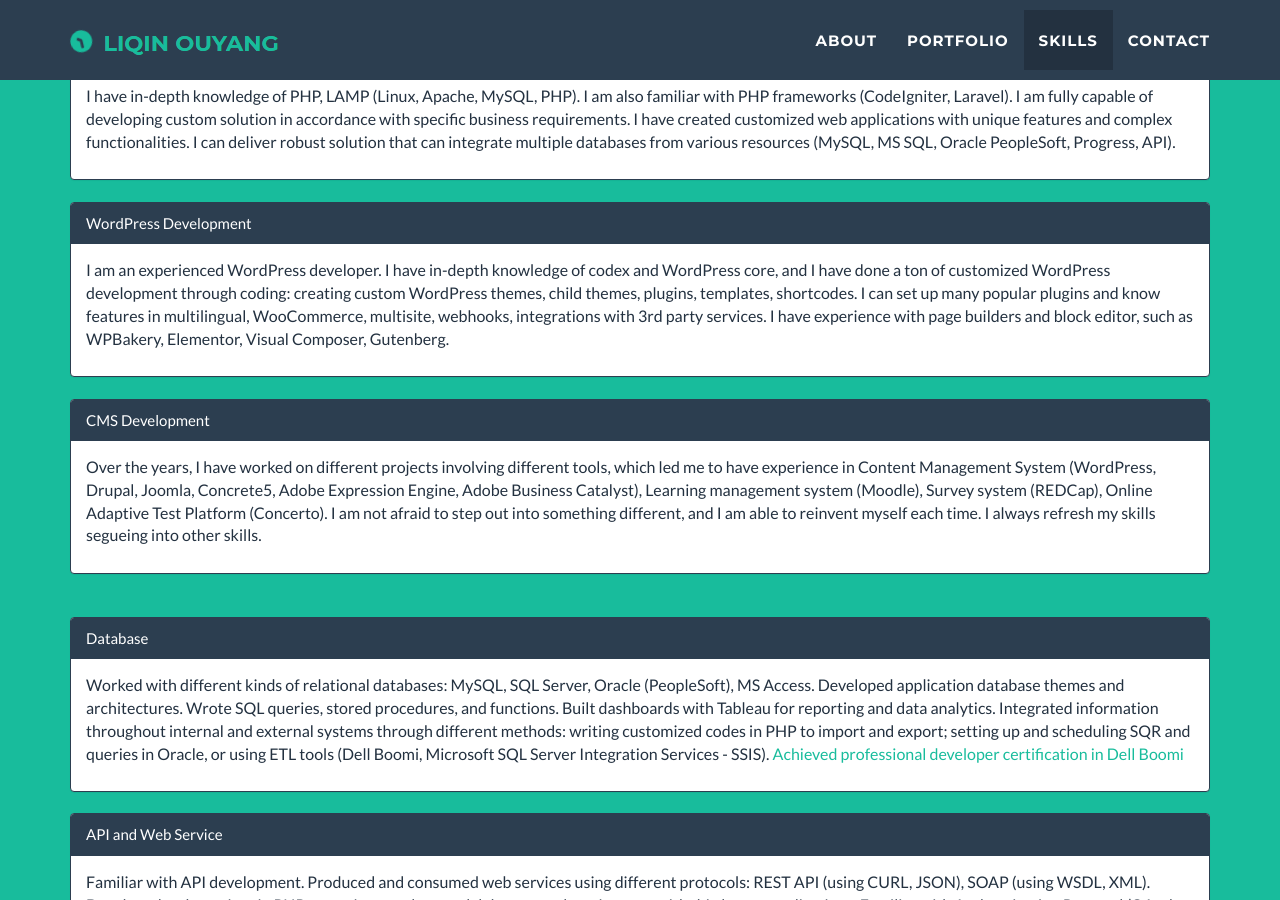
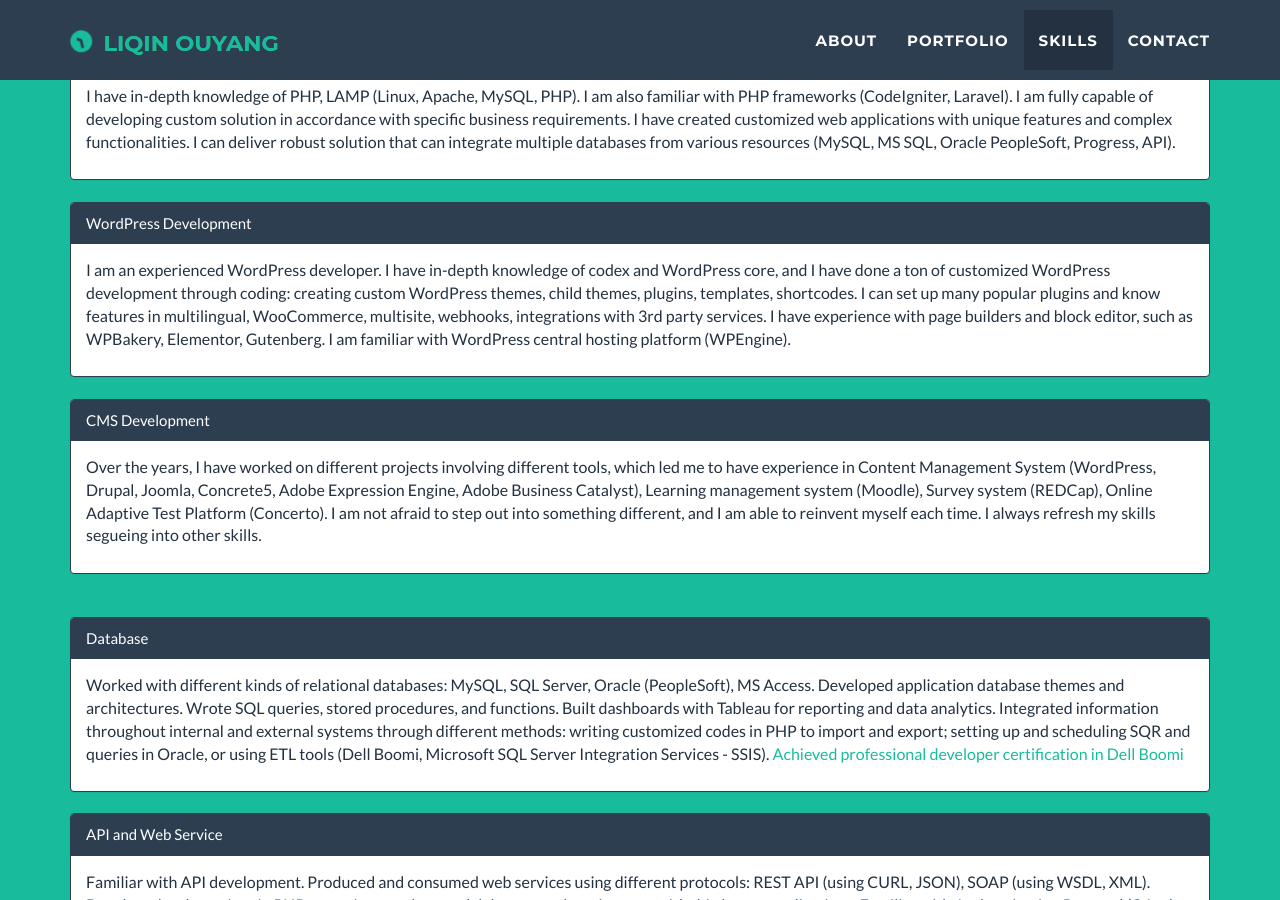
Before and after one commit to hbxtoylq/hbxtoylq.github.io, a Jekyll site: the page built from index.html, in a window 1280 px wide and 900 px high, scrolled down 3483 px. Built offline with Jekyll 4.4.1, drawn with Linux system fonts in a browser that asks for light colours; nearby versions of some CDN libraries.

Commit message:
Update about.html

```diff
--- a/_includes/about.html
+++ b/_includes/about.html
@@ -38,7 +38,7 @@
       I am an experienced WordPress developer. I have in-depth knowledge of codex and WordPress core,
       and I have done a ton of customized WordPress development through coding: creating custom WordPress themes, child themes, plugins, templates, shortcodes.
        I can set up many popular plugins and know features in multilingual, WooCommerce, multisite, webhooks, integrations with 3rd party services. I have experience with
-      page builders and block editor, such as WPBakery, Elementor, Visual Composer, Gutenberg.
+      page builders and block editor, such as WPBakery, Elementor, Gutenberg. I am familiar with WordPress central hosting platform (WPEngine).
      </p>
      </div></div>
 <br>
```
